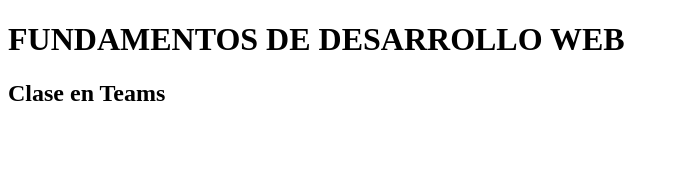
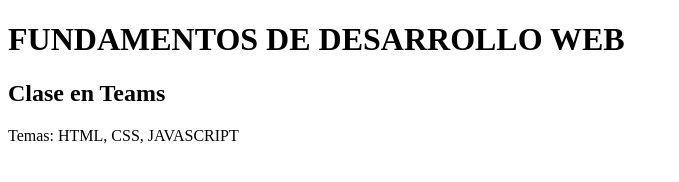
Before and after one commit to mayelagzz/Grupo52_Prueba, a plain HTML site: page index.html in a window 1280 px wide. Shown: the whole page, without its empty margins (0-679 px from the left). Drawn offline with Linux system fonts and the light colour scheme.

Commit message:
Agregue tema de la materia

```diff
--- a/index.html
+++ b/index.html
@@ -7,7 +7,9 @@
     <title>GRUPO 52</title>
 </head>
 <body>
-<h1>FUNDAMENTOS DE DESARROLLO WEB</h1>
+     <h1>FUNDAMENTOS DE DESARROLLO WEB</h1>
     <H2>Clase en Teams</H2>
+
+    <p>Temas: HTML, CSS, JAVASCRIPT</p>
 </body>
 </html>
```
